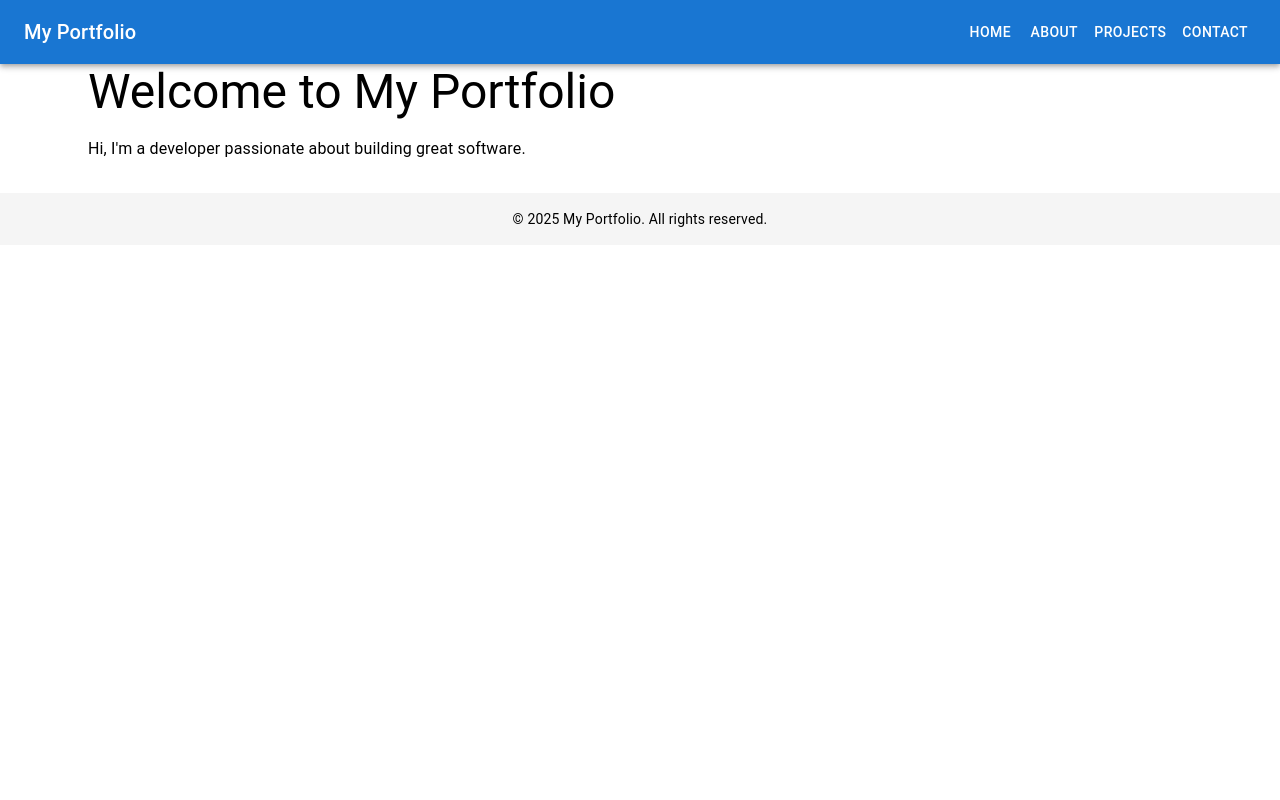
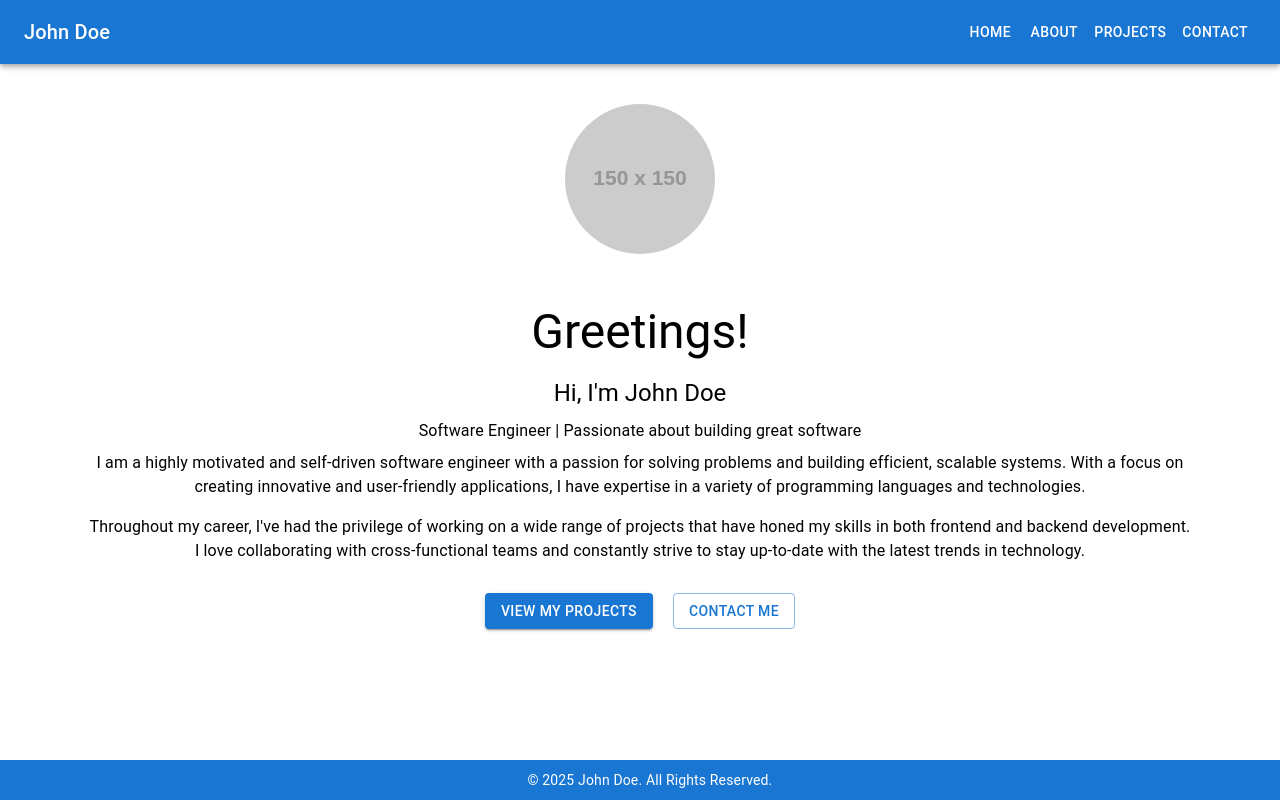
Before and after one commit to jasoumik/portfolio-frontend, a React (Create React App) app: page / in a window 1280 px wide. Built offline with nearby package versions, Linux system fonts and the light colour scheme.

Commit message:
make common portfolio for all

```diff
--- a/src/App.tsx
+++ b/src/App.tsx
@@ -1,5 +1,5 @@
 import React from "react";
-import { BrowserRouter } from "react-router-dom"; // This should only be here once
+import { BrowserRouter } from "react-router-dom";
 import AppRoutes from "./routes";
 import Navbar from "./components/Navbar";
 import Footer from "./components/Footer";
@@ -7,12 +7,16 @@ import { Container } from "@mui/material";
 
 const App: React.FC = () => {
     return (
-        <BrowserRouter> {/* Wrap the entire app once */}
-            <Navbar />
-            <Container>
-                <AppRoutes />
-            </Container>
-            <Footer />
+        <BrowserRouter>
+            <div style={{ display: 'flex', flexDirection: 'column', minHeight: '100vh' }}>
+                <Navbar />
+                <main style={{ flex: 1 }}>
+                    <Container>
+                        <AppRoutes />
+                    </Container>
+                </main>
+                <Footer />
+            </div>
         </BrowserRouter>
     );
 };
--- a/src/components/Footer.tsx
+++ b/src/components/Footer.tsx
@@ -1,9 +1,22 @@
-import { Box, Typography } from "@mui/material";
+import React from 'react';
+import { Box, Typography } from '@mui/material';
 
 const Footer = () => {
     return (
-        <Box sx={{ textAlign: "center", py: 2, mt: 4, bgcolor: "#f5f5f5" }}>
-            <Typography variant="body2">&copy; {new Date().getFullYear()} My Portfolio. All rights reserved.</Typography>
+        <Box
+            sx={{
+                backgroundColor: 'primary.main',
+                color: 'white',
+                textAlign: 'center',
+                padding: '10px',
+                position: 'relative',
+                bottom: 0,
+                width: '100%',
+            }}
+        >
+            <Typography variant="body2" color="inherit">
+                &copy; {new Date().getFullYear()} John Doe. All Rights Reserved.
+            </Typography>
         </Box>
     );
 };
--- a/src/components/Navbar.tsx
+++ b/src/components/Navbar.tsx
@@ -6,7 +6,7 @@ const Navbar = () => {
         <AppBar position="static">
             <Toolbar>
                 <Typography variant="h6" sx={{ flexGrow: 1 }}>
-                    My Portfolio
+                    John Doe
                 </Typography>
                 <Button color="inherit" component={Link} to="/">Home</Button>
                 <Button color="inherit" component={Link} to="/about">About</Button>
--- a/src/pages/Home.tsx
+++ b/src/pages/Home.tsx
@@ -1,14 +1,59 @@
-import { Container, Typography } from "@mui/material";
+import { Container, Typography, Box, Avatar, Button } from "@mui/material";
+import { styled } from '@mui/system';
+
+const ProfilePhoto = styled(Avatar)({
+    width: 150,
+    height: 150,
+    marginBottom: '20px',
+    marginLeft: 'auto',
+    marginRight: 'auto',
+});
 
 const Home = () => {
     return (
-        <Container>
+        <Container sx={{ textAlign: 'center', marginTop: '40px' }}>
+            <Box sx={{ display: 'flex', justifyContent: 'center', marginBottom: '30px' }}>
+                <ProfilePhoto
+                    alt="John Doe"
+                    src="https://via.placeholder.com/150" // Replace with actual photo URL
+                />
+            </Box>
             <Typography variant="h3" gutterBottom>
-                Welcome to My Portfolio
+                Greetings!
             </Typography>
-            <Typography variant="body1">
-                Hi, I'm a developer passionate about building great software.
+            <Typography variant="h5" gutterBottom>
+                Hi, I'm John Doe
             </Typography>
+            <Typography variant="subtitle1" gutterBottom>
+                Software Engineer | Passionate about building great software
+            </Typography>
+
+            <Box sx={{ marginBottom: '30px' }}>
+                <Typography variant="body1" paragraph>
+                    I am a highly motivated and self-driven software engineer with a passion for solving problems and building efficient, scalable systems. With a focus on creating innovative and user-friendly applications, I have expertise in a variety of programming languages and technologies.
+                </Typography>
+                <Typography variant="body1" paragraph>
+                    Throughout my career, I've had the privilege of working on a wide range of projects that have honed my skills in both frontend and backend development. I love collaborating with cross-functional teams and constantly strive to stay up-to-date with the latest trends in technology.
+                </Typography>
+            </Box>
+
+            <Box>
+                <Button
+                    variant="contained"
+                    color="primary"
+                    href="/projects"
+                    sx={{ marginRight: '20px' }}
+                >
+                    View My Projects
+                </Button>
+                <Button
+                    variant="outlined"
+                    color="primary"
+                    href="/contact"
+                >
+                    Contact Me
+                </Button>
+            </Box>
         </Container>
     );
 };
```
